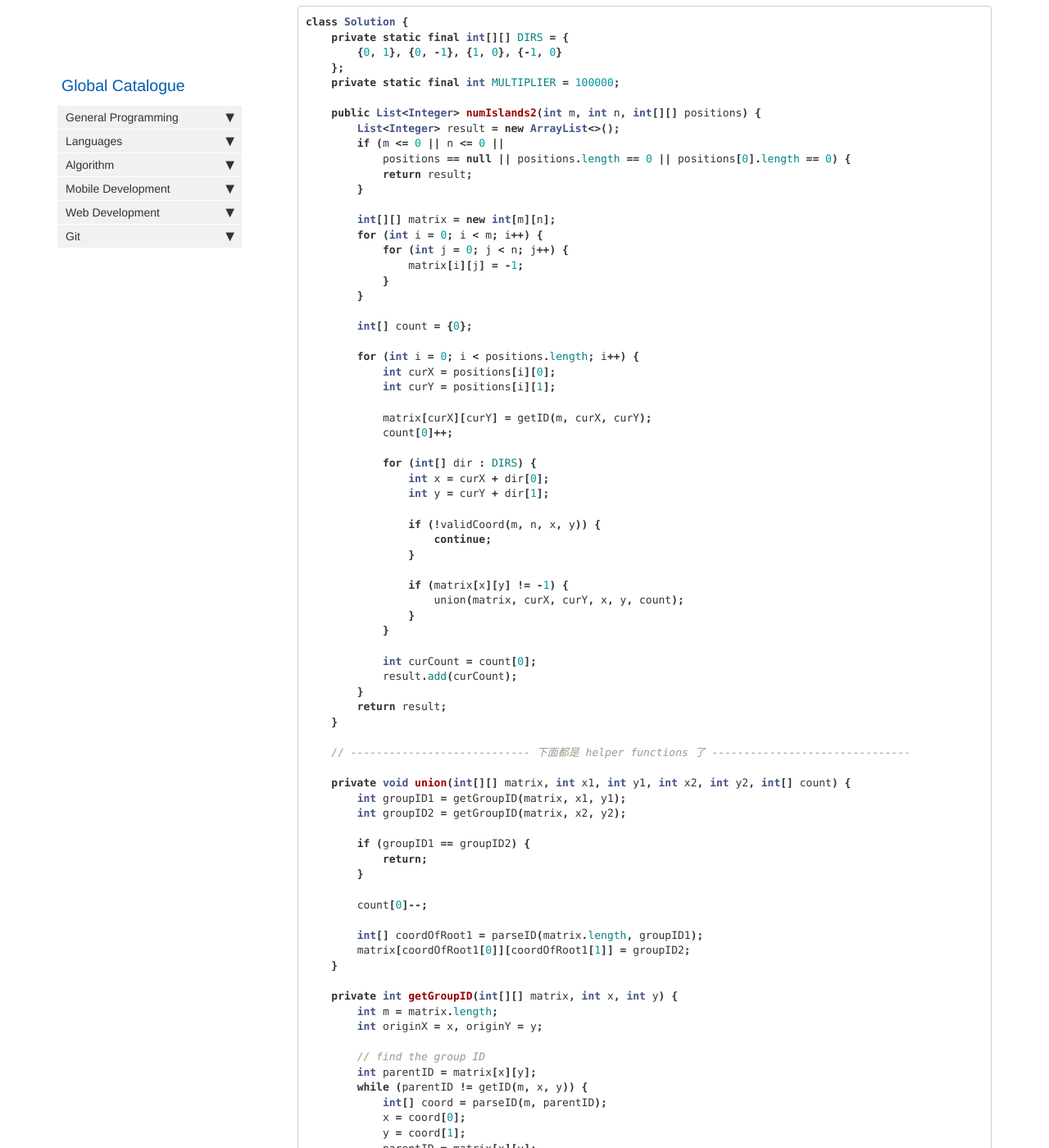
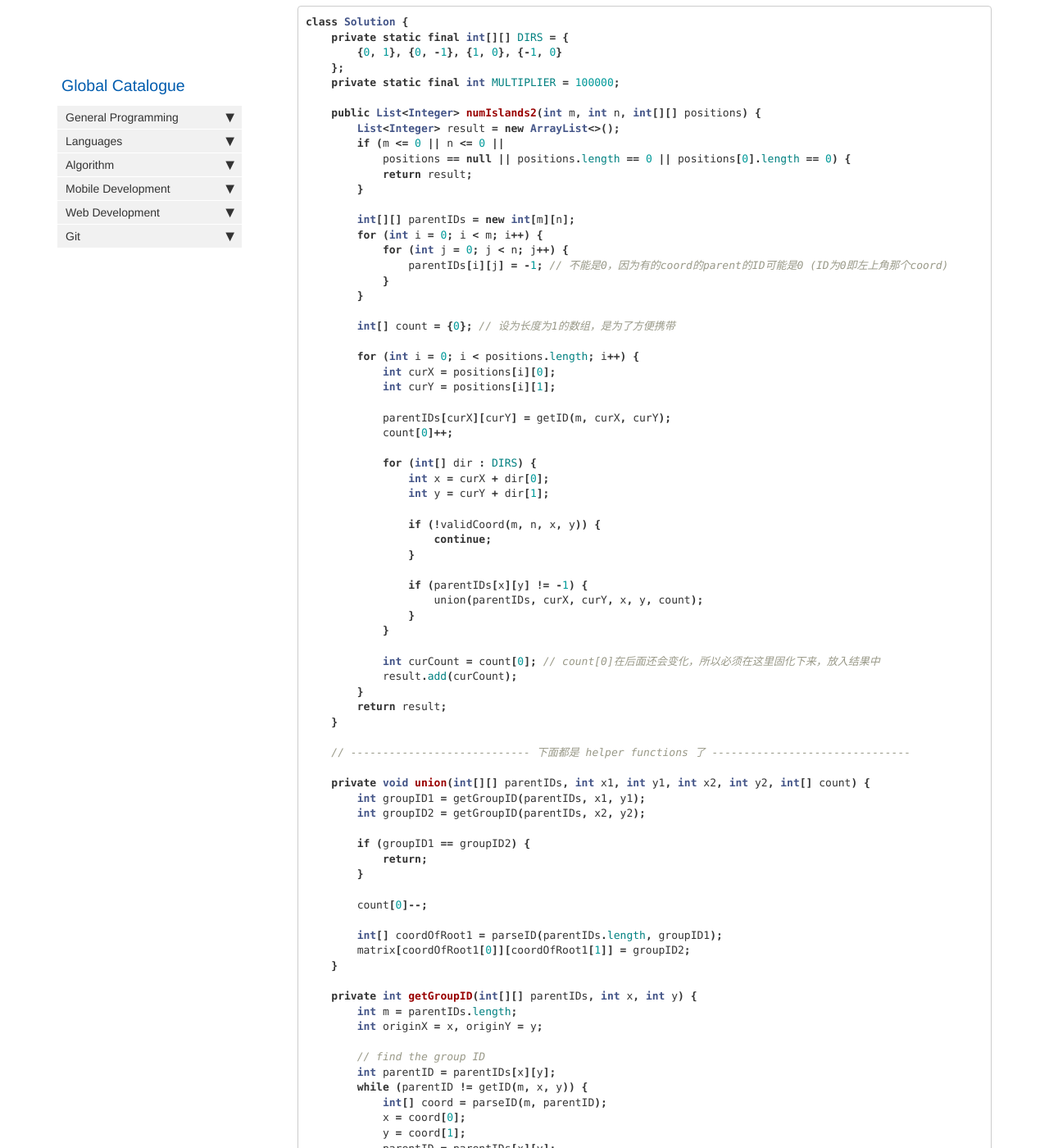
Before and after one commit to HungryOrc/hungryorc.github.io, a Jekyll site: the page built from pages/algorithm/algorithm_numberOfIslandsII_createLandsByStream.md, in a window 1280 px wide and 1400 px high, scrolled down 1190 px. Shown: the whole window at 82% size. Built offline with Jekyll 4.4.1, drawn with Linux system fonts in a browser that asks for light colours; nearby versions of some CDN libraries; comment, search, counter and statistics services are not loaded; some of the changed text lies outside the part shown.

Commit message:
Update algorithm_numberOfIslandsII_createLandsByStream.md

```diff
--- a/pages/algorithm/algorithm_numberOfIslandsII_createLandsByStream.md
+++ b/pages/algorithm/algorithm_numberOfIslandsII_createLandsByStream.md
@@ -73,20 +73,20 @@ class Solution {
             return result;
         }
 
-        int[][] matrix = new int[m][n];
+        int[][] parentIDs = new int[m][n];
         for (int i = 0; i < m; i++) {
             for (int j = 0; j < n; j++) {
-                matrix[i][j] = -1;
+                parentIDs[i][j] = -1; // 不能是0，因为有的coord的parent的ID可能是0 (ID为0即左上角那个coord)
             }
         }
 
-        int[] count = {0};
+        int[] count = {0}; // 设为长度为1的数组，是为了方便携带
 
         for (int i = 0; i < positions.length; i++) {
             int curX = positions[i][0];
             int curY = positions[i][1];
 
-            matrix[curX][curY] = getID(m, curX, curY);
+            parentIDs[curX][curY] = getID(m, curX, curY);
             count[0]++;
 
             for (int[] dir : DIRS) {
@@ -97,12 +97,12 @@ class Solution {
                     continue;
                 }
 
-                if (matrix[x][y] != -1) {
-                    union(matrix, curX, curY, x, y, count);
+                if (parentIDs[x][y] != -1) {
+                    union(parentIDs, curX, curY, x, y, count);
                 }
             }
 
-            int curCount = count[0];
+            int curCount = count[0]; // count[0]在后面还会变化，所以必须在这里固化下来，放入结果中
             result.add(curCount);
         }
         return result;
@@ -110,9 +110,9 @@ class Solution {
 
     // ---------------------------- 下面都是 helper functions 了 -------------------------------
 
-    private void union(int[][] matrix, int x1, int y1, int x2, int y2, int[] count) {
-        int groupID1 = getGroupID(matrix, x1, y1);
-        int groupID2 = getGroupID(matrix, x2, y2);
+    private void union(int[][] parentIDs, int x1, int y1, int x2, int y2, int[] count) {
+        int groupID1 = getGroupID(parentIDs, x1, y1);
+        int groupID2 = getGroupID(parentIDs, x2, y2);
 
         if (groupID1 == groupID2) {
             return;
@@ -120,30 +120,30 @@ class Solution {
 
         count[0]--;
 
-        int[] coordOfRoot1 = parseID(matrix.length, groupID1);
+        int[] coordOfRoot1 = parseID(parentIDs.length, groupID1);
         matrix[coordOfRoot1[0]][coordOfRoot1[1]] = groupID2;
     }
 
-    private int getGroupID(int[][] matrix, int x, int y) {
-        int m = matrix.length;
+    private int getGroupID(int[][] parentIDs, int x, int y) {
+        int m = parentIDs.length;
         int originX = x, originY = y;
 
         // find the group ID
-        int parentID = matrix[x][y];
+        int parentID = parentIDs[x][y];
         while (parentID != getID(m, x, y)) {
             int[] coord = parseID(m, parentID);
             x = coord[0];
             y = coord[1];
-            parentID = matrix[x][y];
+            parentID = parentIDs[x][y];
         }
         int groupID = parentID;
 
         // set the parent ID for (x, y) and (x, y)'s ancestors to be the group ID
         x = originX;
         y = originY;
-        while (matrix[x][y] != groupID) {
+        while (parentIDs[x][y] != groupID) {
             parentID = matrix[x][y];
-            matrix[x][y] = groupID;
+            parentIDs[x][y] = groupID;
 
             int[] coord = parseID(m, parentID);
             x = coord[0];
```
